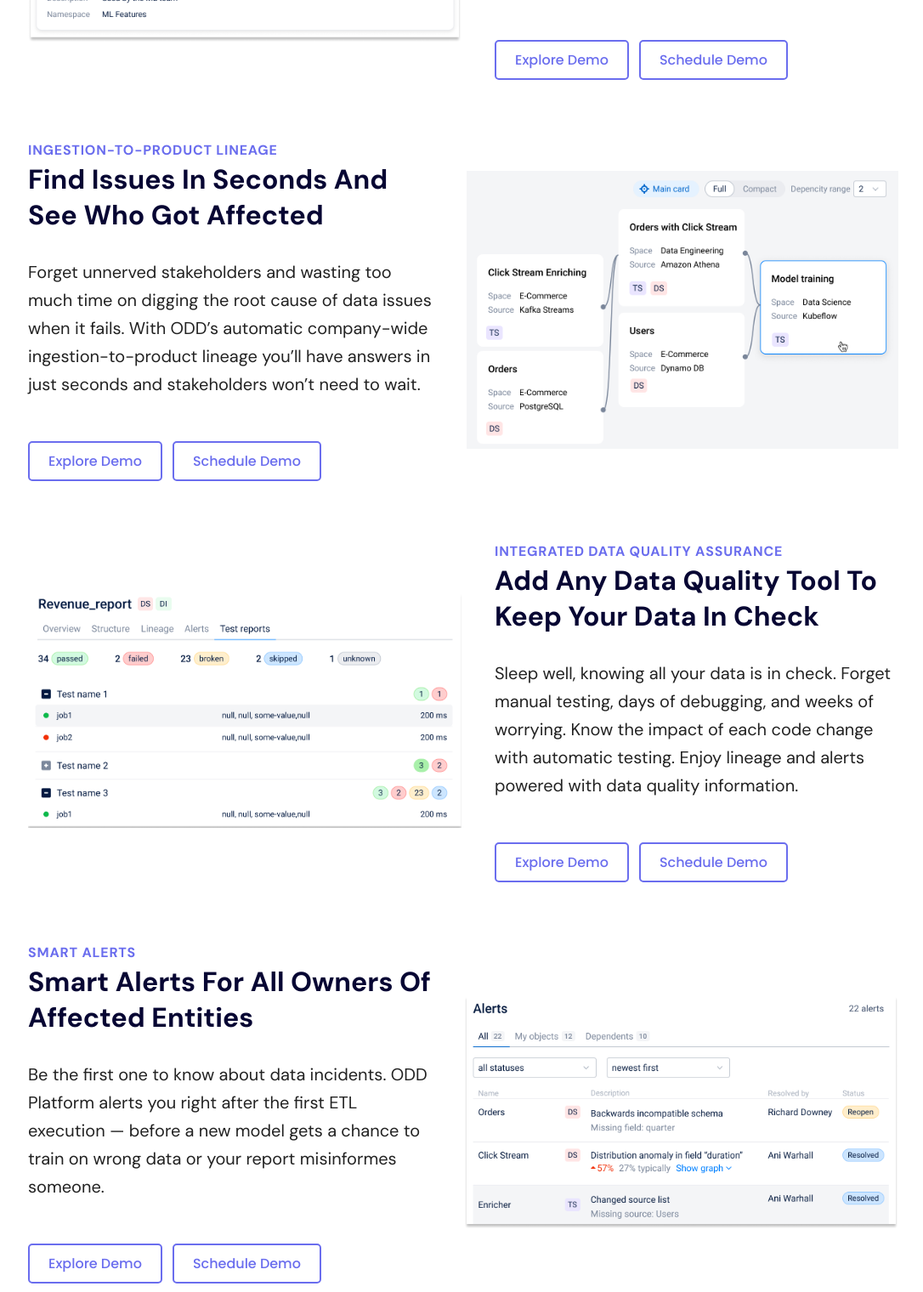
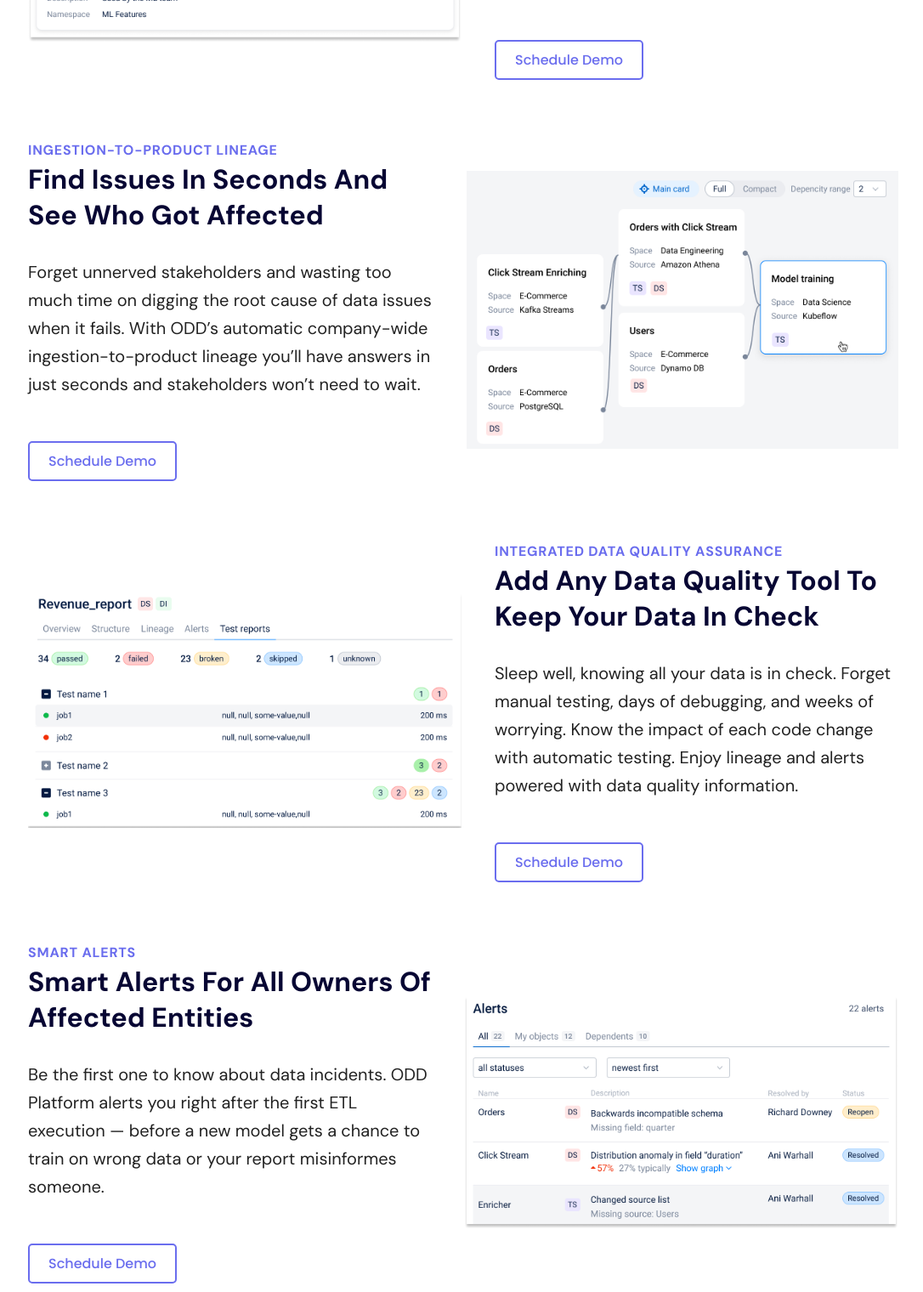
Before and after one commit to opendatadiscovery/odd-landing, a website built with webpack: page src/index.html in a window 1280 px wide. Shown: the part 1680-3200 px from the top of the page at 85% size, without its empty margins (95-1181 px from the left). Built offline with nearby package versions, Linux system fonts and the light colour scheme; a web font is replaced by a local one.

Commit message:
Hid "Explore demo" button

```diff
--- a/src/index.html
+++ b/src/index.html
@@ -106,11 +106,11 @@
               Save hours on finding and understanding data. ODD offers truly end-to-end data discovery, lineage, and collaboration on data products. Based on an open standard for collecting metadata, it allows to bring in an unlimited variety of tools, data catalogs and feature stores.
             </p>
             <div class="aboutData__feature-buttons">
-              <a href="">
-                <button class="button aboutData__feature-button">
-                  Explore Demo
-                </button>
-              </a>
+<!--              <a href="">-->
+<!--                <button class="button aboutData__feature-button">-->
+<!--                  Explore Demo-->
+<!--                </button>-->
+<!--              </a>-->
               <a target="_blank" href="https://calendly.com/germanosin/opendatadiscovery-demo">
                 <button class="button aboutData__feature-button">
                   Schedule Demo
@@ -135,11 +135,11 @@
               Forget unnerved stakeholders and wasting too much time on digging the root cause of data issues when it fails.  With ODD’s automatic company-wide ingestion-to-product lineage you’ll have answers in just seconds and stakeholders won’t need to wait.
             </p>
             <div class="aboutData__feature-buttons">
-              <a href="">
-                <button class="button aboutData__feature-button">
-                  Explore Demo
-                </button>
-              </a>
+<!--              <a href="">-->
+<!--                <button class="button aboutData__feature-button">-->
+<!--                  Explore Demo-->
+<!--                </button>-->
+<!--              </a>-->
               <a target="_blank" href="https://calendly.com/germanosin/opendatadiscovery-demo">
                 <button class="button aboutData__feature-button">
                   Schedule Demo
@@ -165,11 +165,11 @@
               Sleep well, knowing all your data is in check. Forget manual testing, days of debugging, and weeks of worrying. Know the impact of each code change with automatic testing. Enjoy lineage and alerts powered with data quality information.
             </p>
             <div class="aboutData__feature-buttons">
-              <a href="">
-                <button class="button aboutData__feature-button">
-                  Explore Demo
-                </button>
-              </a>
+<!--              <a href="">-->
+<!--                <button class="button aboutData__feature-button">-->
+<!--                  Explore Demo-->
+<!--                </button>-->
+<!--              </a>-->
               <a target="_blank" href="https://calendly.com/germanosin/opendatadiscovery-demo">
                 <button class="button aboutData__feature-button">
                   Schedule Demo
@@ -195,11 +195,11 @@
               Be the first one to know about data incidents. ODD Platform alerts you right after the first ETL execution — before a new model gets a chance to train on wrong data or your report misinformes someone.
             </p>
             <div class="aboutData__feature-buttons">
-              <a href="">
-                <button class="button aboutData__feature-button">
-                  Explore Demo
-                </button>
-              </a>
+<!--              <a href="">-->
+<!--                <button class="button aboutData__feature-button">-->
+<!--                  Explore Demo-->
+<!--                </button>-->
+<!--              </a>-->
               <a target="_blank" href="https://calendly.com/germanosin/opendatadiscovery-demo">
                 <button class="button aboutData__feature-button">
                   Schedule Demo
@@ -224,11 +224,11 @@
               Facilitate and scale ML operations. ODD Platform makes ML world a part of data discovery by operating ML entities as first citizens. Now your Data science and Data Engineering teams are on the same page. Onboard new data people just by granting access to the platform.
             </p>
             <div class="aboutData__feature-buttons">
-              <a href="">
-                <button class="button aboutData__feature-button">
-                  Explore Demo
-                </button>
-              </a>
+<!--              <a href="">-->
+<!--                <button class="button aboutData__feature-button">-->
+<!--                  Explore Demo-->
+<!--                </button>-->
+<!--              </a>-->
               <a target="_blank" href="https://calendly.com/germanosin/opendatadiscovery-demo"">
                 <button class="button aboutData__feature-button">
                   Schedule Demo
```
Also changed, not shown: docs/index.html (+1 -1 lines).
